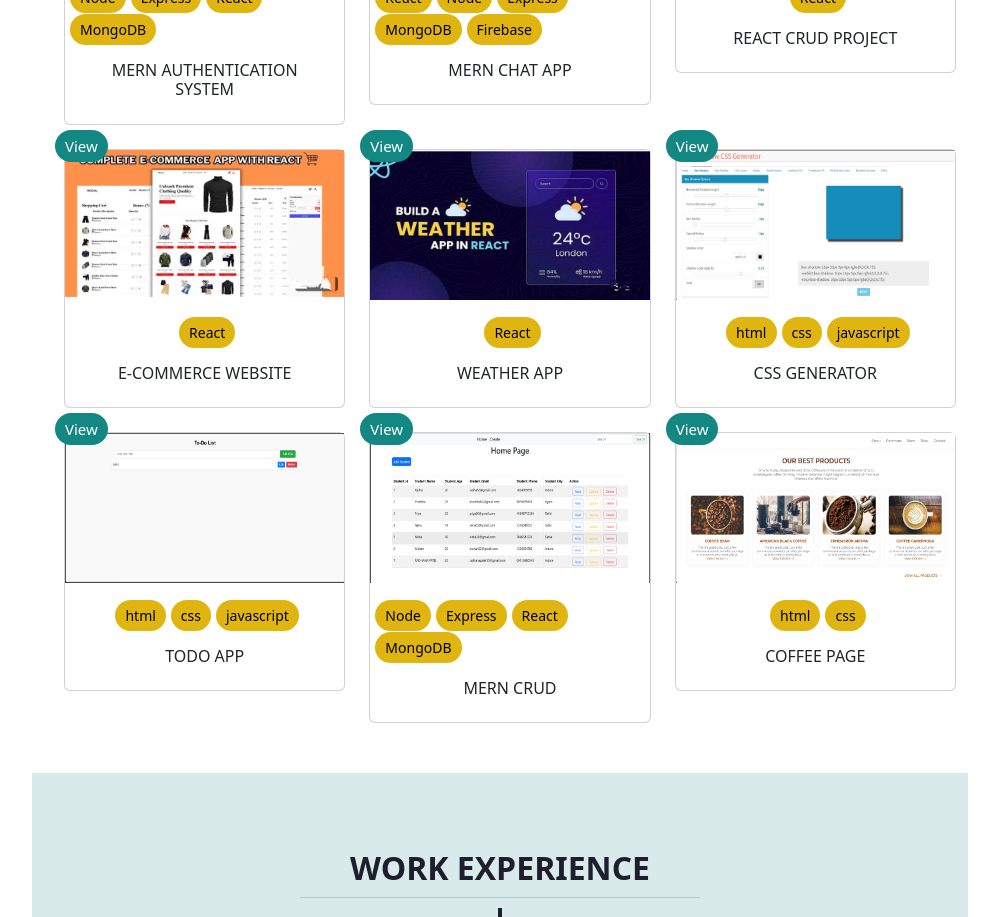
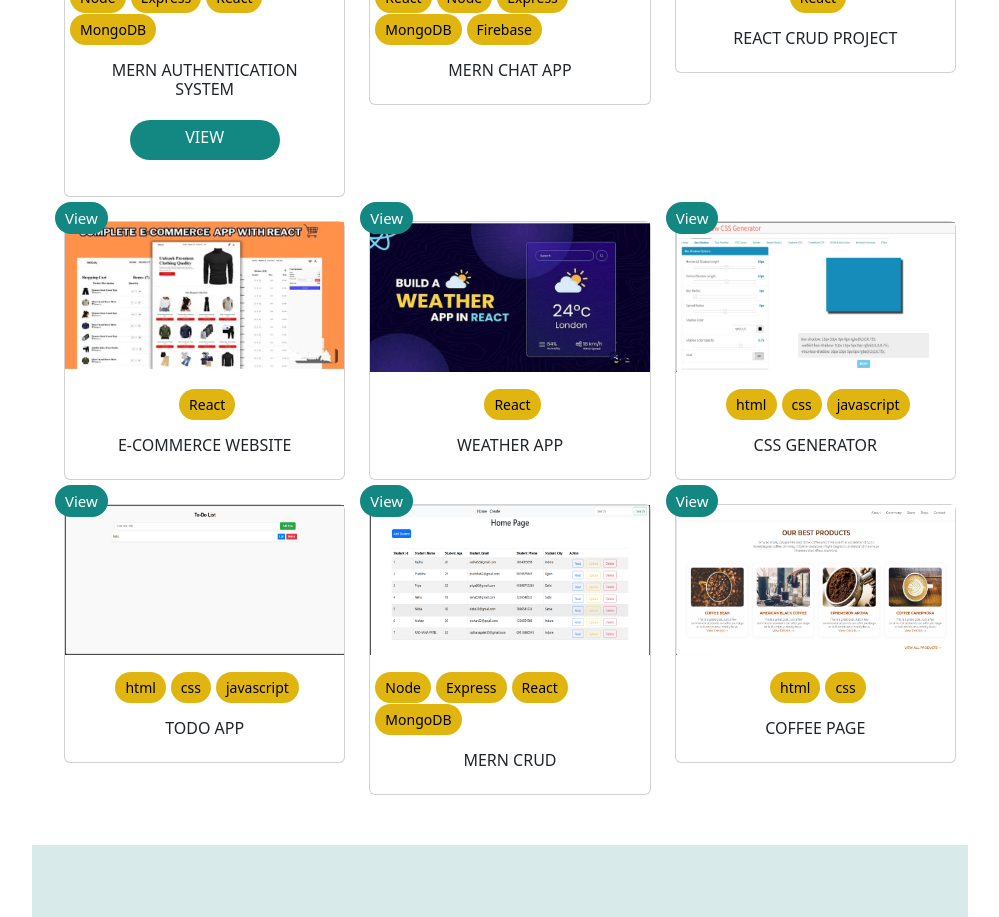
Before and after one commit to radhanapatel33/portfolio-website, a React (Vite) app: page / in a window 1280 px wide. Shown: the part 2740-3657 px from the top of the page, without its empty margins (230-1229 px from the left). Built offline with nearby package versions, Linux system fonts and the light colour scheme.

Commit message:
css update13

```diff
--- a/src/Pages/Projects/Projects.css
+++ b/src/Pages/Projects/Projects.css
@@ -96,33 +96,33 @@
 } */
 
 
-/* .ad-btn {
+ .card-notify-badge1 a {
   text-transform: uppercase;
-  width: 60px;
-  /* height: 40px; */
-  /* display: block; */
-   /* display:inline-block ;
+  width: 150px;
+  height: 40px;
+  display: block;
+    /* display:inline-block ;  */
   text-align: center;
   background-color: #138781;
   color: white;
   border-radius: 80px;
-  font-size: 15px;
-  line-height: 37px;
-  text-decoration: none; */
-  /* margin: 20px auto 20px auto;   */
-  /* overflow: hidden; */
-    /* overflow: visible;
+  font-size: 16px;
+  line-height: 35px;
+  text-decoration: none;
+  margin: 20px auto 20px auto;
+  overflow: hidden;
+  /* overflow: visible;  */
   position: relative;
-}   */
+}
 
-/* .ad-btn:hover {
+.card-notify-badge1 a:hover {
   background-color: white;
   color: #138781;
   background: transparent;
   border: 2px solid #138781;
   transition: all 0.5s ease;
   box-shadow: 12px 15px 20px 0px rgba(46, 61, 73, 0.15);
-}  */
+}
 /* .ad-btn:hover{
    background-color: white;
   color: #138781;
--- a/src/Pages/Projects/Projects.jsx
+++ b/src/Pages/Projects/Projects.jsx
@@ -50,7 +50,7 @@ const Projects = () => {
                             </div>
                             <div className="card-body text-center">
                                 <h6 className="text-uppercase ">MERN Authentication System
-                                    {/* <a className="ad-btn" href="#">View</a> */}
+                                   <span className="card-notify-badge1"> <a href="#">View</a></span>
                                 </h6>
                             </div>
                         </div>
```
